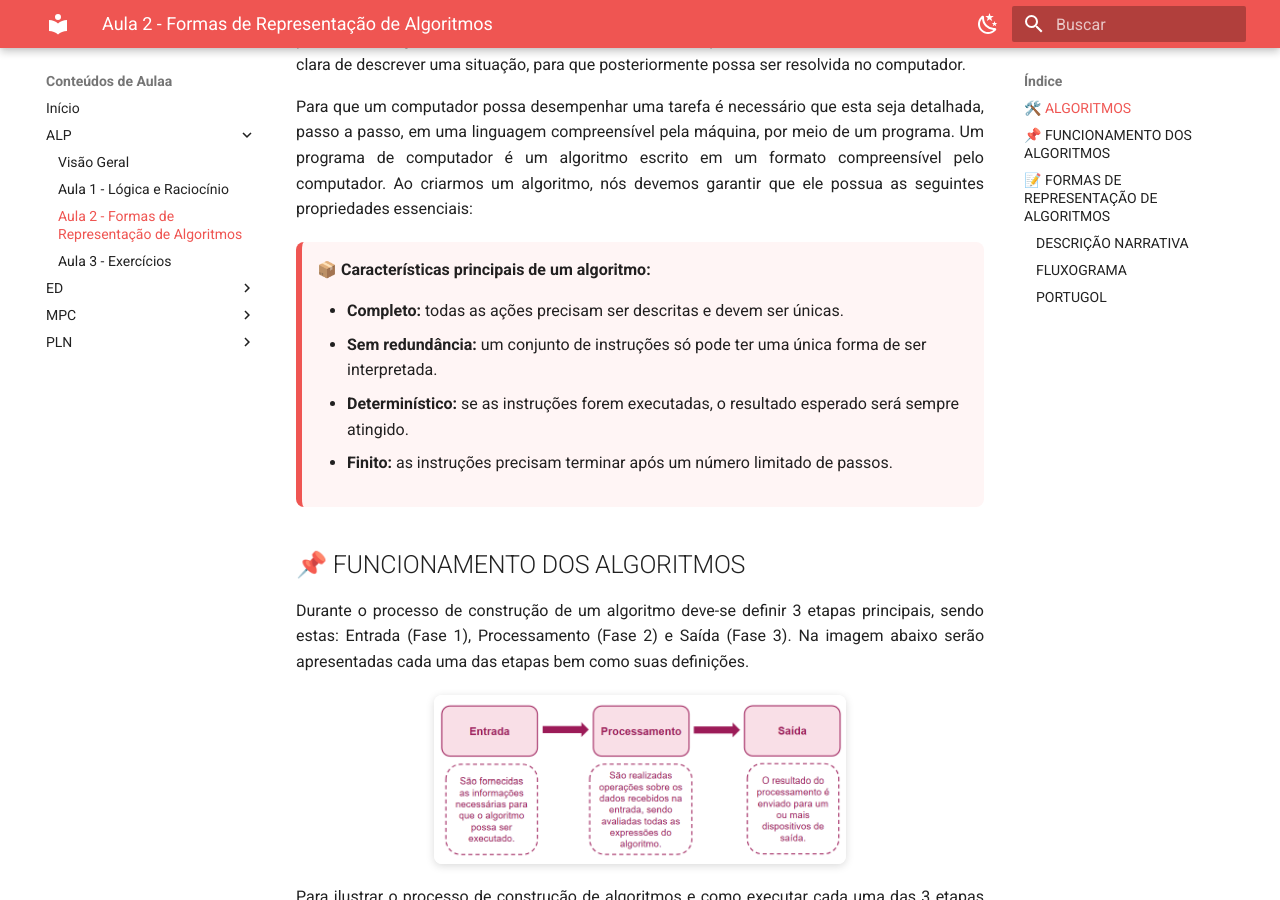
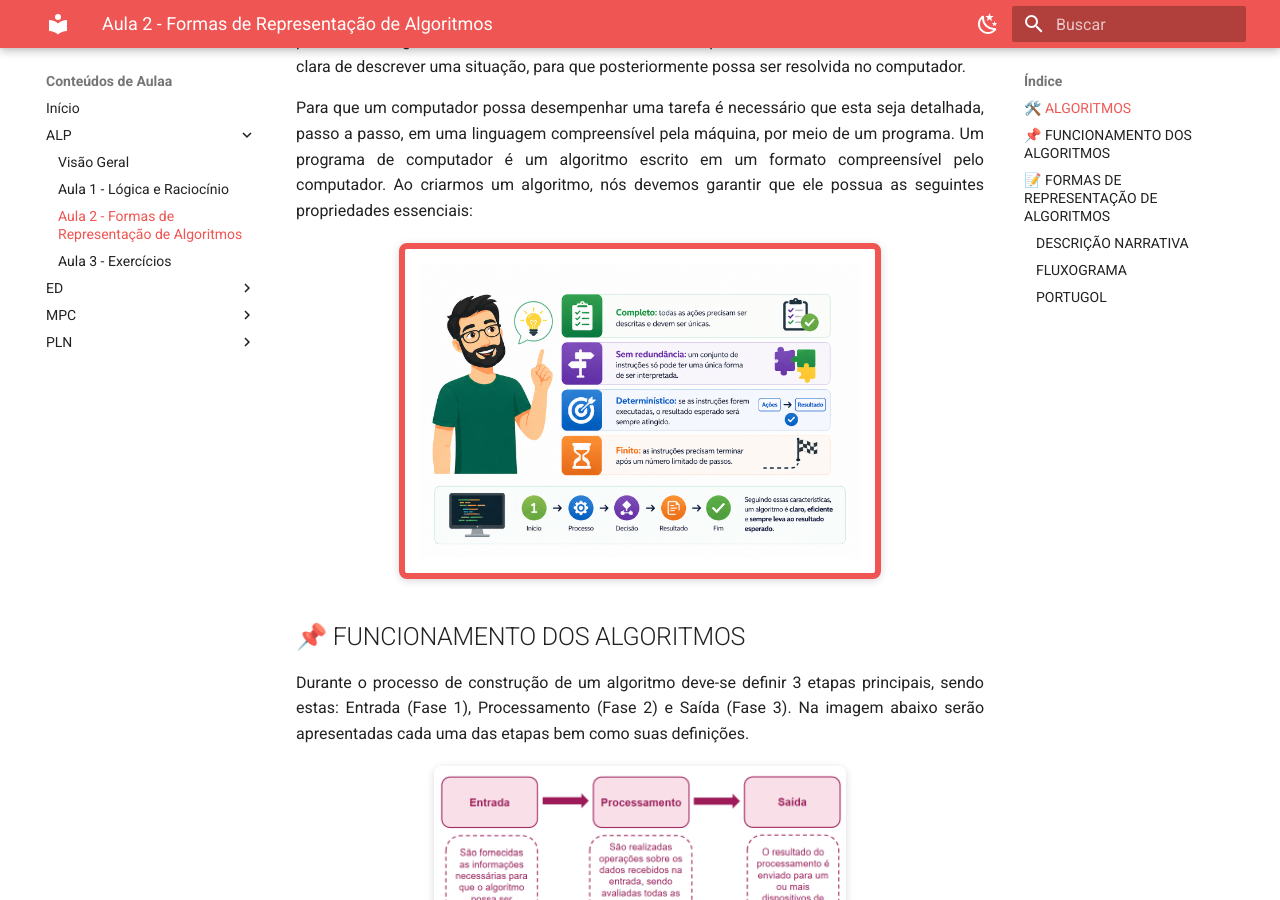
Before and after one commit to thissyalmeida/materialAula-2026-Fatec, an MkDocs documentation site: the page built from docs/ALP/aula2-formas-de-representacao-de-algoritmos.md, in a window 1280 px wide and 900 px high, scrolled down 1324 px. Built offline with MkDocs 1.6.1 and Material for MkDocs 9.7.7, drawn with Linux system fonts in a browser that asks for light colours; some of the changed text lies outside the part shown.

Commit message:
feat: ajuste de repositórios

```diff
--- a/docs/ALP/aula2-formas-de-representacao-de-algoritmos.md
+++ b/docs/ALP/aula2-formas-de-representacao-de-algoritmos.md
@@ -1,13 +1,11 @@
-# 🚀 Aula 2 - Formas de representação de algoritmos
+<h1><strong style="color: #EF5552;">Aula 2 - Formas de representação de algoritmos</strong></h1>
 
 <p align="justify">Todos os dias, nós nos deparamos com problemas a serem resolvidos, como por exemplo: Qual o melhor caminho da sua casa até a faculdade? Para encontrar o melhor caminho, diferentes estratégias poderiam ser definidas. </p>
 
 <p align="center">
   <img style="background-color:white;
-border:6px solid #EF5552;
-padding:15px;
-margin:20px 0;
-border-radius:8px;" src="../assets/images/image01.png" width="60%">
+border:6px solid #EF5552; padding:15px; margin:20px 0;
+border-radius:8px;" src="../assets/images/image01.png" width="70%">
 </p>
 
 <p align="justify">Algumas pessoas poderiam utilizar um mapa e calcular a distância total a ser percorrida pelos caminhos possíveis e determinar o caminho mais curto. Outras pessoas iriam verificar informações como tráfego de carros e custo de pedágios para determinar o caminho mais rápido e/ou mais barato.</p>
@@ -41,24 +39,11 @@ border-radius:8px;
 
 <p align="justify">Para que um computador possa desempenhar uma tarefa é necessário que esta seja detalhada, passo a passo, em uma linguagem compreensível pela máquina, por meio de um programa. Um programa de computador é um algoritmo escrito em um formato compreensível pelo computador.  Ao criarmos um algoritmo, nós devemos garantir que ele possua as seguintes propriedades essenciais:</p>
 
-<div style="
-background-color:#FFF5F5;
-border-left:6px solid #EF5552;
-padding:15px;
-margin:20px 0;
-border-radius:8px;
-">
-
-<strong>📦 Características principais de um algoritmo:</strong>
-
-<ul>
-<li> <b>Completo:</b> todas as ações precisam ser descritas e devem ser únicas.</li>
-<li><b>Sem redundância:</b> um conjunto de instruções só pode ter uma única forma de ser interpretada.</li>
-<li><b>Determinístico:</b> se as instruções forem executadas, o resultado esperado será sempre atingido.</li>
-<li><b>Finito:</b> as instruções precisam terminar após um número limitado de passos.</li>
-</ul>
-
-</div>
+<p align="center">
+  <img style="background-color:white;
+border:6px solid #EF5552; padding:15px; margin:20px 0;
+border-radius:8px;" src="../assets/images/image05.png" width="70%">
+</p>
 
 ## 📌 FUNCIONAMENTO DOS ALGORITMOS
 
```
Also changed, not shown: docs/assets/images/image05.png (added).
